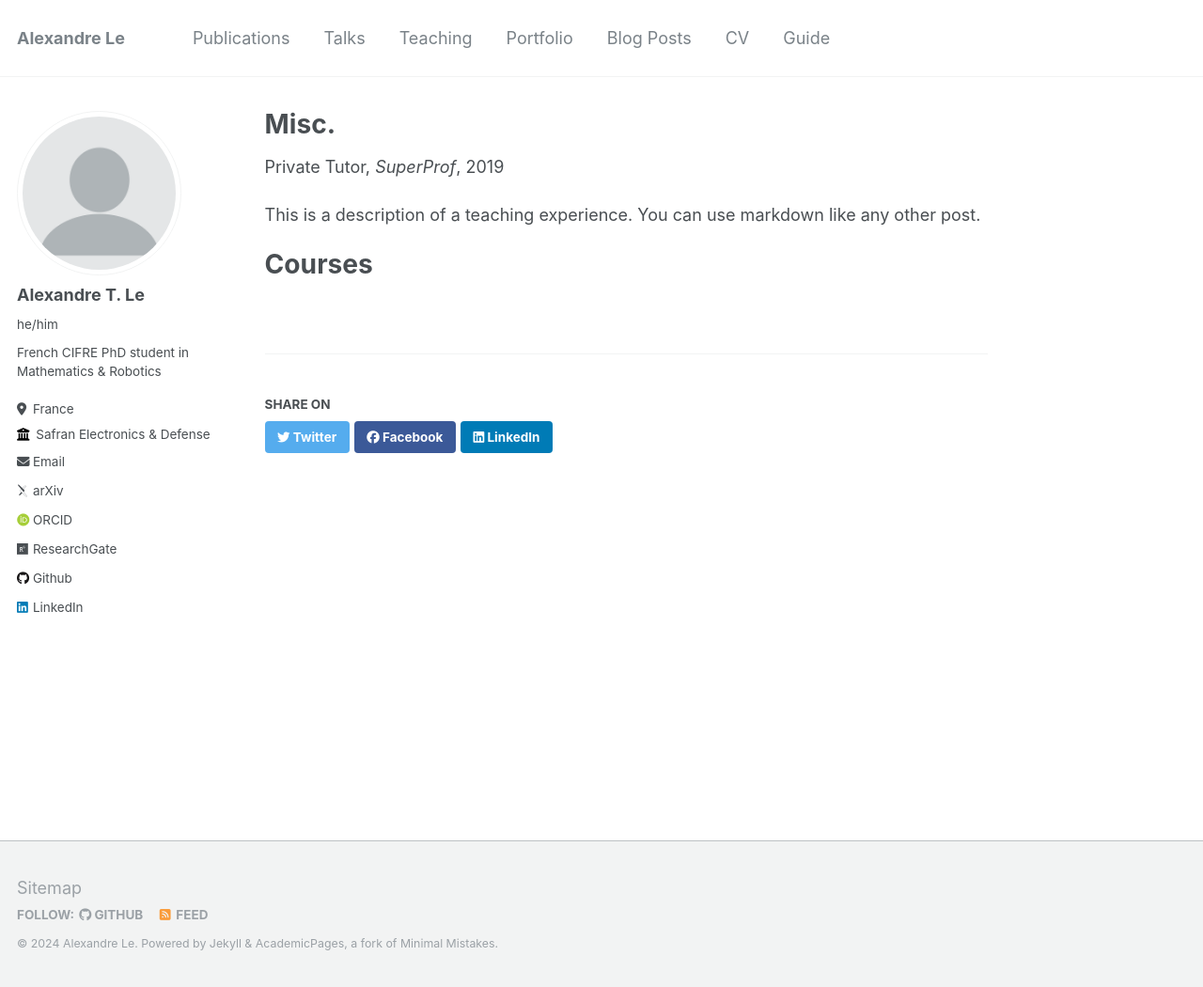
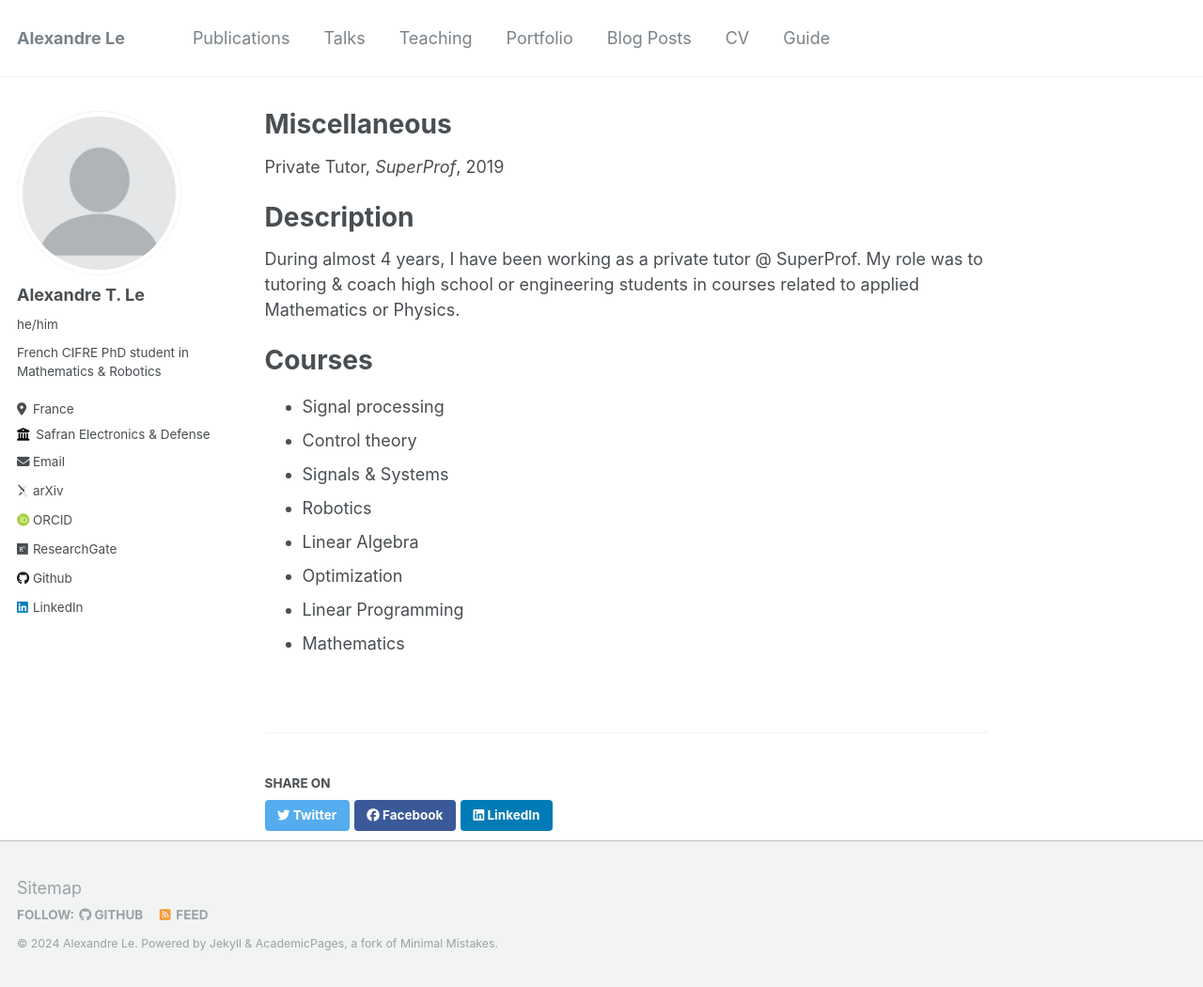
Before and after one commit to alexandre-tle/alexandre-tle.github.io, a Jekyll site: the page built from _teaching/2019_Private.md, in a window 1280 px wide and 1050 px high. Shown: the whole window at 94% size. Built offline with Jekyll 4.4.1, drawn with Linux system fonts in a browser that asks for light colours; some web fonts are replaced.

Commit message:
Update 2019_Private.md

```diff
--- a/_teaching/2019_Private.md
+++ b/_teaching/2019_Private.md
@@ -1,5 +1,5 @@
 ---
-title: "Misc."
+title: "Miscellaneous"
 collection: teaching
 type: "Private Tutor"
 permalink: /teaching/2014-spring-teaching-1
@@ -8,7 +8,17 @@ date: 2019-09-01
 location: "Paris, France"
 ---
 
-This is a description of a teaching experience. You can use markdown like any other post.
+Description
+======
+During almost 4 years, I have been working as a private tutor @ SuperProf. My role was to tutoring & coach high school or engineering students in courses related to applied Mathematics or Physics.
 
 Courses
 ======
+* Signal processing
+* Control theory
+* Signals & Systems
+* Robotics
+* Linear Algebra
+* Optimization
+* Linear Programming
+* Mathematics
```
